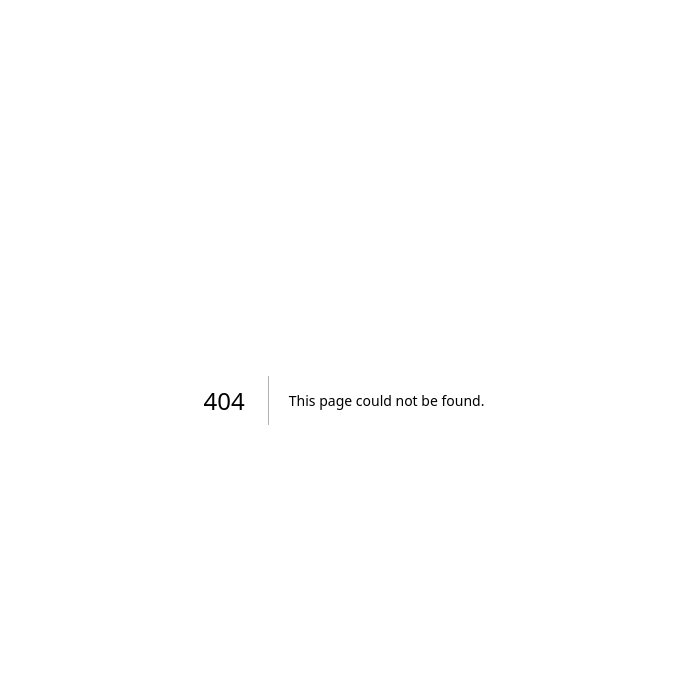
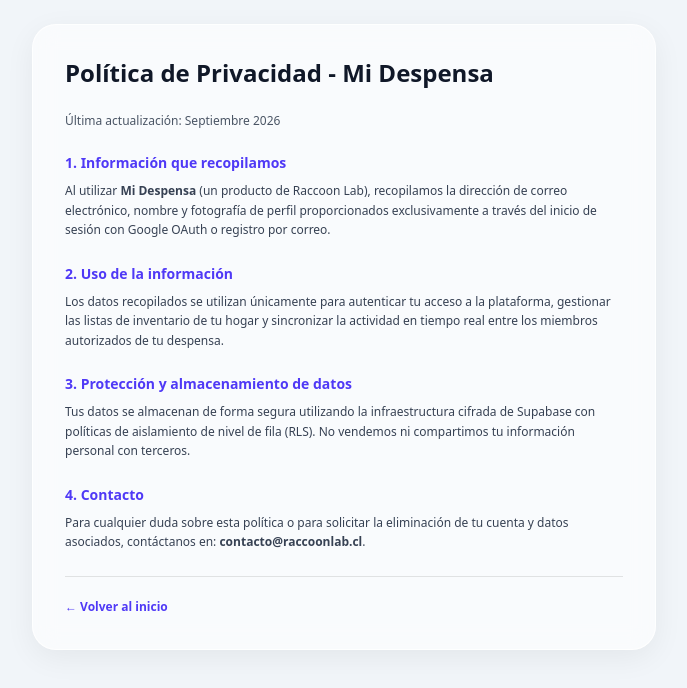
Before and after one commit to ronmardi/despensa, a Next.js app: page /politicas in a window 1280 px wide. Before the commit this address had no page. Shown: the top 688 px of the page, without its empty margins (296-983 px from the left). Built offline with nearby package versions, Linux system fonts and the light colour scheme.

Commit message:
politicas

```diff
--- /dev/null
+++ b/src/app/politicas/page.tsx
@@ -0,0 +1,48 @@
+import Link from 'next/link'
+
+export default function PoliticasPage() {
+  const glass3dClass = "backdrop-blur-md bg-white/60 dark:bg-slate-900/60 border border-white/80 dark:border-slate-700/60 shadow-[0_8px_30px_rgb(0,0,0,0.06)] dark:shadow-[0_10px_35px_rgba(0,0,0,0.4)]"
+
+  return (
+    <div className="min-h-screen p-6 max-w-2xl mx-auto flex flex-col justify-between">
+      <div className={`rounded-3xl p-8 space-y-6 ${glass3dClass}`}>
+        <h1 className="text-2xl font-bold text-gray-900 dark:text-white">Política de Privacidad - Mi Despensa</h1>
+        <p className="text-xs text-gray-600 dark:text-gray-300">Última actualización: Septiembre 2026</p>
+
+        <section className="space-y-2 text-xs text-gray-700 dark:text-gray-300 leading-relaxed">
+          <h2 className="text-sm font-bold text-indigo-600 dark:text-indigo-400">1. Información que recopilamos</h2>
+          <p>
+            Al utilizar <strong>Mi Despensa</strong> (un producto de Raccoon Lab), recopilamos la dirección de correo electrónico, nombre y fotografía de perfil proporcionados exclusivamente a través del inicio de sesión con Google OAuth o registro por correo.
+          </p>
+        </section>
+
+        <section className="space-y-2 text-xs text-gray-700 dark:text-gray-300 leading-relaxed">
+          <h2 className="text-sm font-bold text-indigo-600 dark:text-indigo-400">2. Uso de la información</h2>
+          <p>
+            Los datos recopilados se utilizan únicamente para autenticar tu acceso a la plataforma, gestionar las listas de inventario de tu hogar y sincronizar la actividad en tiempo real entre los miembros autorizados de tu despensa.
+          </p>
+        </section>
+
+        <section className="space-y-2 text-xs text-gray-700 dark:text-gray-300 leading-relaxed">
+          <h2 className="text-sm font-bold text-indigo-600 dark:text-indigo-400">3. Protección y almacenamiento de datos</h2>
+          <p>
+            Tus datos se almacenan de forma segura utilizando la infraestructura cifrada de Supabase con políticas de aislamiento de nivel de fila (RLS). No vendemos ni compartimos tu información personal con terceros.
+          </p>
+        </section>
+
+        <section className="space-y-2 text-xs text-gray-700 dark:text-gray-300 leading-relaxed">
+          <h2 className="text-sm font-bold text-indigo-600 dark:text-indigo-400">4. Contacto</h2>
+          <p>
+            Para cualquier duda sobre esta política o para solicitar la eliminación de tu cuenta y datos asociados, contáctanos en: <strong>contacto@raccoonlab.cl</strong>.
+          </p>
+        </section>
+
+        <div className="pt-4 border-t border-black/10 dark:border-white/10">
+          <Link href="/login" className="text-xs font-bold text-indigo-600 dark:text-indigo-400 hover:underline">
+            ← Volver al inicio
+          </Link>
+        </div>
+      </div>
+    </div>
+  )
+}
```
